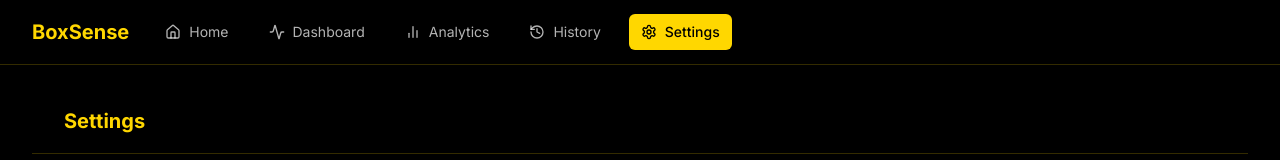
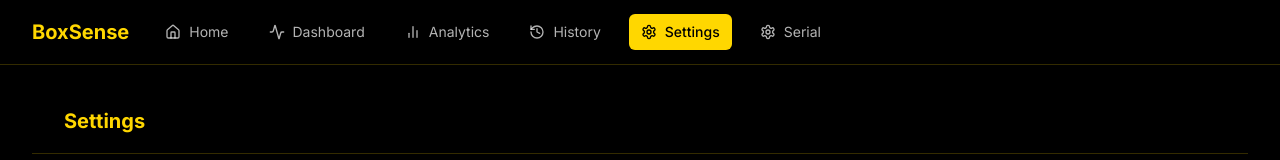
Before and after one commit to BobZeBuilder/boxing-glove-webapp, a Next.js app: page /settings in a window 1280 px wide. Shown: the top 160 px of the page. Built offline with nearby package versions, Linux system fonts and the light colour scheme.

Commit message:
go go go nav bar

```diff
--- a/components/main-nav.tsx
+++ b/components/main-nav.tsx
@@ -31,6 +31,11 @@ const navItems = [
     href: "/settings",
     icon: Settings,
   },
+  {
+  title: "Serial",
+    href: "/serial",
+    icon: Settings,
+  },
 ]
 
 export function MainNav() {
```
